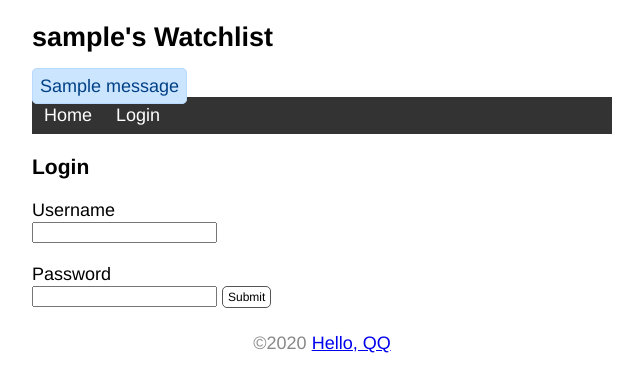
After one commit to NanoBobbi/watchlist, a Flask app: page /login in a window 1280 px wide. The commit adds this page. Shown: the top 392 px of the page, without its empty margins (318-961 px from the left). Run offline with Flask 2, Linux system fonts and the light colour scheme; tables that the repository leaves empty hold one stand-in row (values such as "Sample post"); one stand-in notice (Sample message) is shown.

Commit message:
User authentication with Flask-Login

```diff
--- a/app.py
+++ b/app.py
@@ -1,6 +1,8 @@
 from flask import Flask
 from flask import url_for, render_template, request,redirect, flash
 from flask_sqlalchemy import SQLAlchemy
+from werkzeug.security import generate_password_hash, check_password_hash
+from flask_login import login_manager, UserMixin, login_user, logout_user,login_required, current_user, LoginManager
 import os
 import sys
 import  click
@@ -16,13 +18,21 @@ app = Flask(__name__)
 app.config['SQLALCHEMY_DATABASE_URI'] = prefix + os.path.join(app.root_path, 'data.db')
 app.config['SQLALCHEMY_TRACK_MODIFICATIONS'] = False
 db = SQLAlchemy(app)
+app.config['SECRET_KEY'] = 'dev'
 
-class User(db.Model):
+class User(db.Model, UserMixin):
     """
     docstring
     """
     id = db.Column(db.Integer, primary_key=True)
     name = db.Column(db.String(20))
+    username = db.Column(db.String(20))
+    password_hash = db.Column(db.String(128))
+
+    def set_password(self, password):
+        self.password_hash = generate_password_hash(password)
+    def validate_password(self, password):
+        return check_password_hash(self.password_hash, password)
 
 class Movie(db.Model):
     """
@@ -40,14 +50,47 @@ def initdb(drop):
     """
     if drop:
         db.drop_all()
+        click.echo('Dropped database.')
     db.create_all()
-    click.echo('Initialized databbase.')
+    click.echo('Initialized database.')
 
+@app.cli.command()
+@click.option('--username', prompt=True, help='The username used to login.')
+@click.option('--password', prompt=True, hide_input=True, confirmation_prompt=True, help='The password used to login')
+def admin(username, password):
+    """
+    Create user.
+    """
+    db.create_all()
 
+    user = User.query.first()
+    if user is not None:
+        click.echo('Updating user ...')
+        # user.username = username
+        user.username = username
+        user.set_password(password)
+    else:
+        click.echo('Creating user ...')
+        user = User(username=username, name='admin')
+        user.set_password(password)
+        db.session.add(user)
+
+    db.session.commit()
+    click.echo('Done.')
+
+login_manager = LoginManager(app)
+login_manager.login_view = 'login'
+
+@login_manager.user_loader
+def load_user(user_id):
+    user = User.query.get(int(user_id))
+    return user
 
 @app.route("/",methods=['GET', 'POST'])
 def index():
     if request.method == 'POST':
+        if not current_user.is_authenticated:
+            return redirect(url_for('index'))
         title = request.form.get('title')
         year = request.form.get('year')
         if not title or not year or len(year) > 4 or len(title) > 60:
@@ -63,12 +106,58 @@ def index():
     movies = Movie.query.all()
     return render_template("index.html", user=user, movies=movies)
 
+@app.route('/login',methods=['GET', 'POST'])
+def login():
+    if request.method == 'POST':
+        username = request.form['username']
+        password = request.form['password']
 
-@app.route("/user/<name>")
-def user_page(name):
-    return "User: %s" % name
+        if not username or not password:
+            flash('invalid input.')
+            return redirect(url_for('login'))
+
+        user = User.query.first()
+        if username == user.username and user.validate_password(password):
+            login_user(user)
+            flash('Login success.')
+            return redirect(url_for('index'))
+
+        flash('Invalid username or password')
+        return redirect(url_for('login'))
+
+    return render_template('login.html')
+
+@app.route('/logout')
+@login_required
+def logout():
+    logout_user()
+    flash('Goodbye.')
+    return redirect(url_for('index'))
+
+
+@app.route('/settings', methods=['GET', 'POST'])
+@login_required
+def settings():
+    if request.method == 'POST':
+        username = request.form['username']
+
+        if not username or len(username) > 20:
+            flash('Invalid input.')
+            return redirect(url_for('settings'))
+
+        current_user.username = username
+        # current_user 会返回当前登录用户的数据库记录对象
+        # #等同于下面的用法
+        #  user = User.query.first()
+        # user.name = name
+        db.session.commit()
+        flash('Settings updated.')
+        return redirect(url_for('index'))
+
+    return render_template('settings.html')
 
 @app.route('/movie/edit/<int:movie_id>', methods=['GET','POST'])
+@login_required
 def edit(movie_id):
     movie = Movie.query.get_or_404(movie_id)
 
@@ -89,6 +178,7 @@ def edit(movie_id):
     return render_template('edit.html', movie=movie)
 
 @app.route('/movie/delete/<int:movie_id>', methods=['POST'])#只限接受POST请求
+@login_required
 def delete(movie_id):
     """
     删除对于电影的记录
--- a/static/style.css
+++ b/static/style.css
@@ -113,7 +113,7 @@ input[name=year] {
 }
 
 .alert {
-    position: absolute;
+    /* position: absolute; */
     padding: 7px;
     margin: 7px 0;
     border: 1px solid transparent;
--- a/templates/base.html
+++ b/templates/base.html
@@ -11,15 +11,27 @@
 </head>
 
 <body>
-    {% for message in get_flashed_messages() %}
-    <div class="alert"> {{message}} </div>
-    {% endfor %}
+
     <h2>
-        {{ user.name}}'s Watchlist
+        {{ user.username}}'s Watchlist
     </h2>
+    <span class="alert">
+        {% for message in get_flashed_messages() %} {{message}} {% endfor %}
+    </span>
+
     <nav>
         <ul>
-            <li><a href=" {{url_for('index')}} ">Home</a></li>
+            <li><a href=" {{url_for('index')}} ">Home</a> {% if current_user.is_authenticated %}
+                <li>
+                    <a href=" {{ url_for('settings') }} ">settings</a>
+                </li>
+                <li>
+                    <a href=" {{ url_for('logout')}} ">logout</a>
+                </li>
+                {% else %}
+                <li><a href=" {{ url_for('login') }} ">Login</a></li>
+                {% endif %}
+            </li>
         </ul>
     </nav>
     {% block content %}{% endblock %}
--- /dev/null
+++ b/templates/login.html
@@ -0,0 +1,9 @@
+{% extends 'base.html' %} {% block content %}
+<h3>Login</h3>
+<form action="" method="POST">
+    Username <br>
+    <input type="text" name="username" required><br><br> Password <br>
+    <input type="password" name="password" required>
+    <input class="btn" type="submit" name="submit" value="Submit">
+</form>
+{% endblock %}
```
Also changed, not shown: templates/index.html (+10 -4 lines), templates/settings.html (added, +7 -0 lines), 2 other files.
